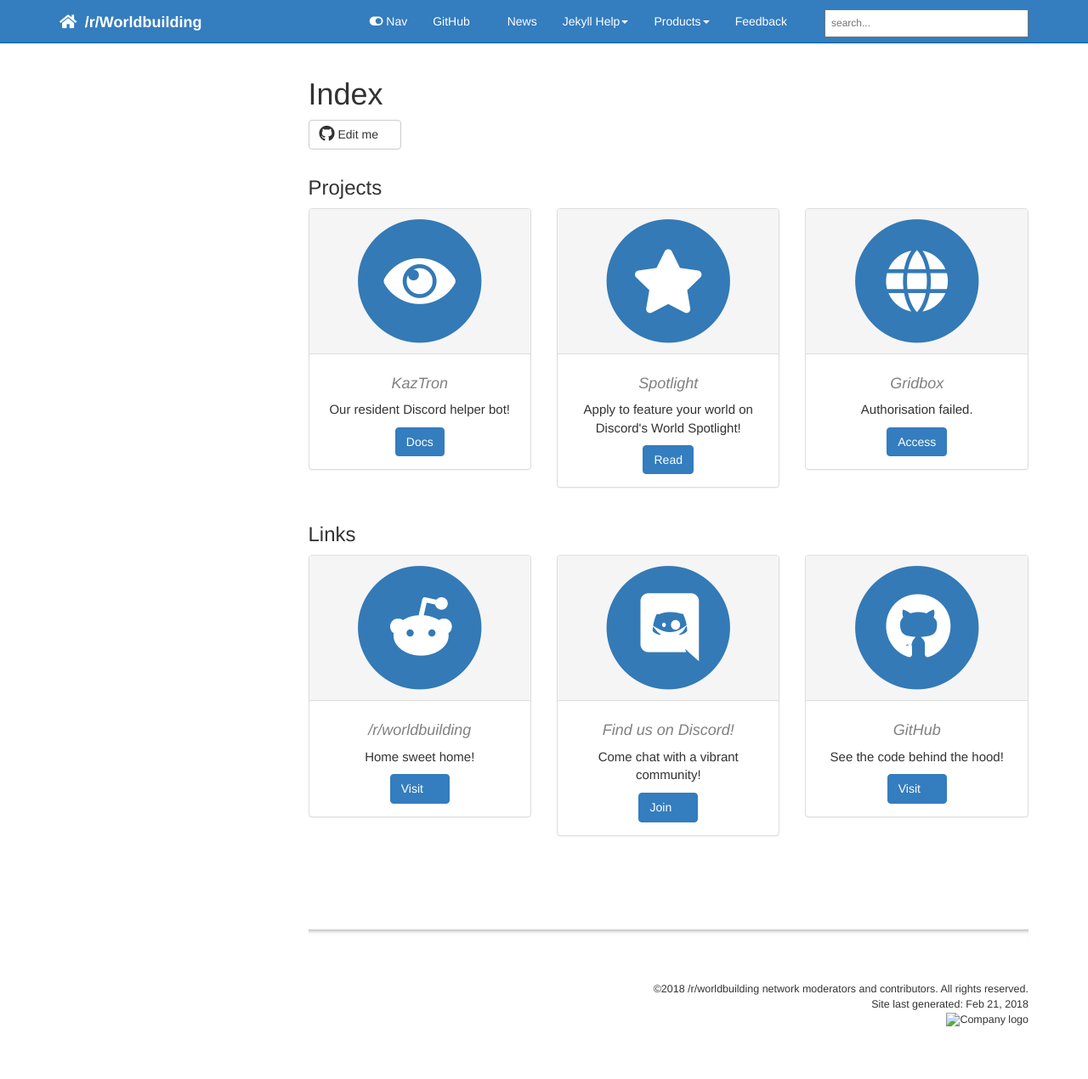
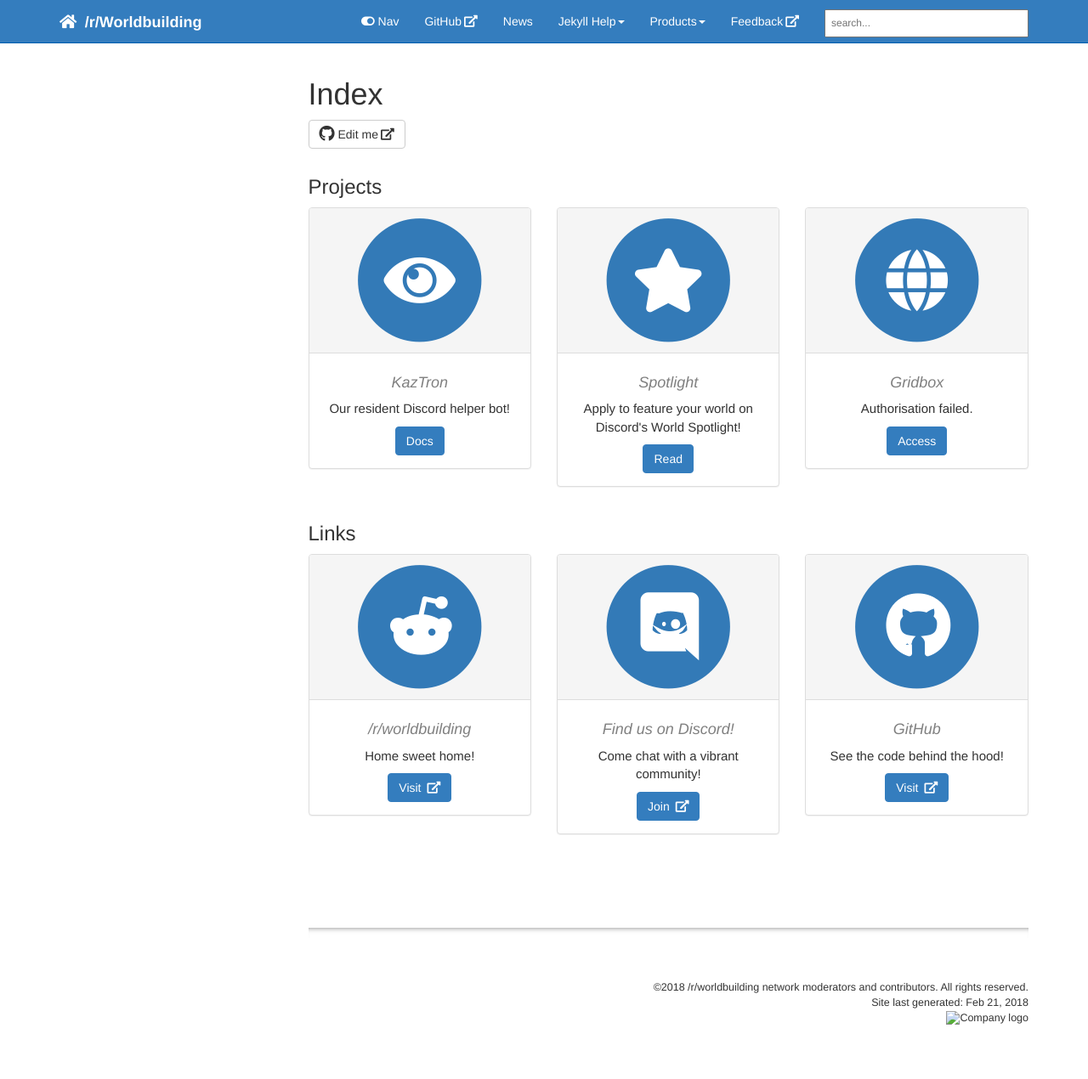
Before and after one commit to Worldbuilding/worldbuilding.github.io, a Jekyll site: the page built from index.md, in a window 1280 px wide. Shown: the whole page at 85% size. Built offline with Jekyll 4.4.1, drawn with Linux system fonts in a browser that asks for light colours; nearby versions of some CDN libraries; comment, search, counter and statistics services are not loaded.

Commit message:
Another FontAwesome 5 update/fix: custom external link

```diff
--- a/css/customstyles.css
+++ b/css/customstyles.css
@@ -926,9 +926,9 @@
 
 /* this part adds an icon after external links, using FontAwesome*/
 a[href^="http://"]:after, a[href^="https://"]:after {
-    content: "\f08e";
-    font-family: FontAwesome;
-    font-weight: normal;
+    content: "\f35d";
+    font-family: "Font Awesome 5 Free", "Font Awesome 5 Pro";
+    font-weight: 900;
     font-style: normal;
     display: inline-block;
     text-decoration: none;
```
